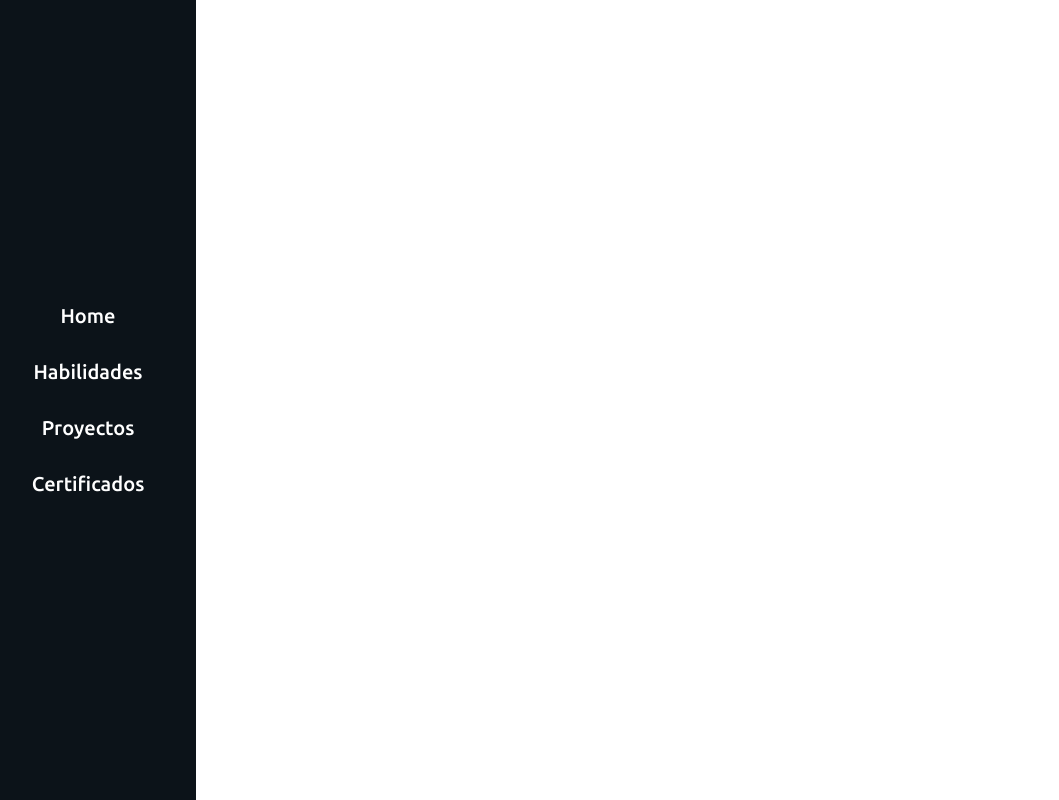
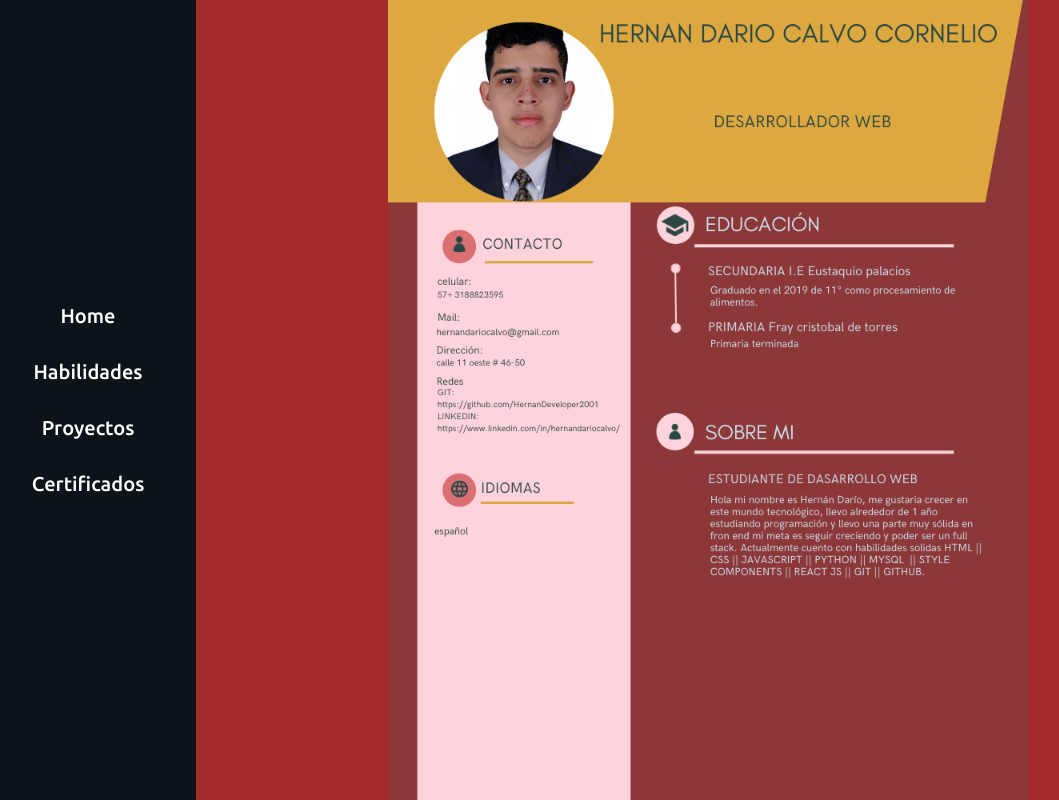
Before and after one commit to HernanDeveloper2001/portafolio-personal, a React (Vite) app: page /curriculum in a window 1280 px wide. Shown: the whole page, without its empty margins (60-1119 px from the left). Built offline with nearby package versions, Linux system fonts and the light colour scheme.

Commit message:
Agregando curriculum

```diff
--- /dev/null
+++ b/src/components/Cv.jsx
@@ -0,0 +1,15 @@
+import "../styles/cv.css";
+import curriculum from "../assets/imgs/curriculum.png";
+import MenuHamburgueza from "./MenuHamburgueza";
+const Cv = () => {
+  return (
+    <div className="contenedor-cv">
+      <div className="navBar">
+        <MenuHamburgueza />
+      </div>
+      <embed src={curriculum} className="cv-imagen"></embed>
+    </div>
+  )
+}
+
+export default Cv
--- a/src/components/Home.jsx
+++ b/src/components/Home.jsx
@@ -2,6 +2,7 @@ import imagen from "../assets/imgs/hernan.jpg"
 import "../styles/Home.css"
 import { AiFillGithub, AiFillLinkedin,AiOutlineFileText,AiOutlineMail } from 'react-icons/ai';
 import MenuHamburgueza from "./MenuHamburgueza";
+import { Link } from "react-router-dom";
 
 const Home = () => {
 
@@ -46,16 +47,14 @@ const Home = () => {
           </a>
         </li>
         <li className="lista-home">
-          <a
-            href=""
-            target="_blank"
-            rel="noopener noreferrer"
-            className="button-home">
+          <Link
+            className="button-home"
+            to="/curriculum">
             <i>
               <AiOutlineFileText size={40}/>
             </i>
-            Currículum
-          </a>
+            Curriculum
+          </Link>
         </li>
         <li className="lista-home">
           <a
--- a/src/routes/root.jsx
+++ b/src/routes/root.jsx
@@ -3,6 +3,7 @@ import Home from "../components/Home";
 import Certificados from "../components/Certificados";
 import Habilidades from "../components/Habilidades";
 import Proyectos from "../components/Proyectos";
+import Cv from "../components/Cv";
 
 
 const Root = () => {
@@ -13,6 +14,7 @@ const Root = () => {
         <Route path="/habilidades" element={<Habilidades />}/>
         <Route path="/proyectos" element={<Proyectos />}/>
         <Route path="/certificados" element={<Certificados />}/>
+        <Route path="/curriculum" element={<Cv />}/>
       </Routes>
     </div>
   )
--- /dev/null
+++ b/src/styles/Cv.css
@@ -0,0 +1,42 @@
+.contenedor-cv {
+  background-color: #a52a2a;
+  color: #fff;
+  width: 80%;
+  float: right;
+  height: 100vh;
+  display: flex;
+  justify-content: space-around;
+  flex-direction: column;
+  align-items: center;
+}
+
+.cv-imagen {
+  flex-shrink: 1;
+  object-fit: contain;
+  height: 100%;
+  width: 100%;
+}
+
+@media screen and (max-width: 768px) {
+  .contenedor-cv {
+    width: 100%;
+  }
+
+  .cv-imagen {
+    object-fit: fill;
+    width: 100%;
+    height: 100%;
+  }
+}
+
+@media screen and (min-width: 769px) and (max-width: 1024px) {
+  .contenedor-cv {
+    width: 100%;
+  }
+
+  .cv-imagen {
+    object-fit: cover;
+    width: 100%;
+    height: 100%;
+  }
+}
```
Also changed, not shown: src/assets/imgs/curriculum.png (added).
